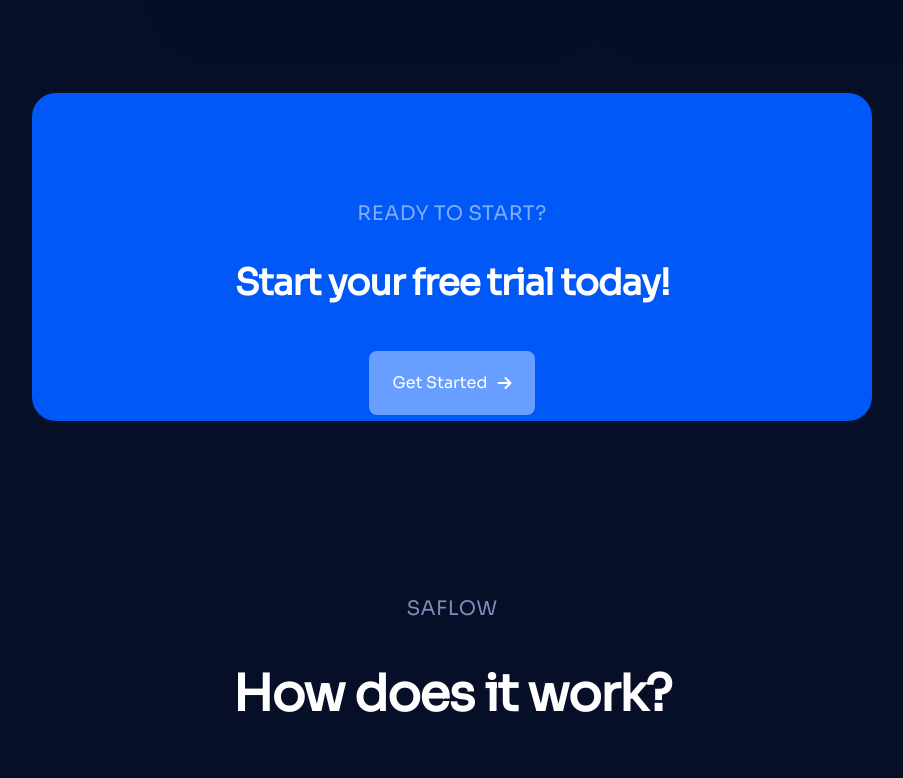
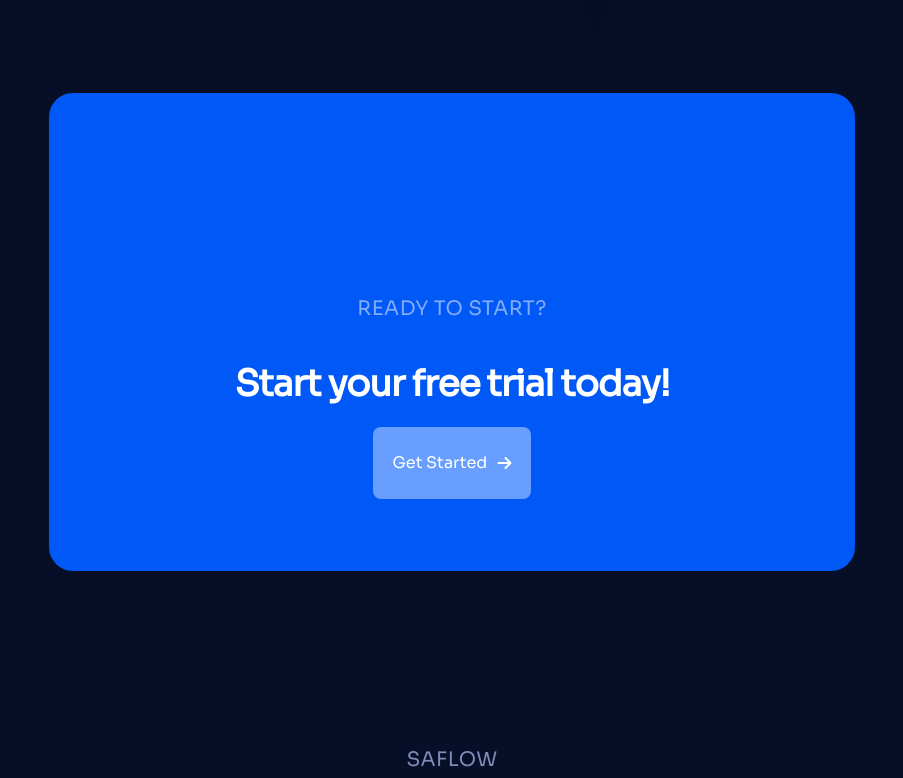
Before and after one commit to StasiS-web/Safia-Landing-Page, a plain HTML site: page safia-website/index.html in a window 1280 px wide. Shown: the part 2368-3146 px from the top of the page, without its empty margins (188-1091 px from the left). Drawn offline with Linux system fonts and the light colour scheme; files whose address does not match are found by name.

Commit message:
position features box in the center

```diff
--- a/safia-website/index.html
+++ b/safia-website/index.html
@@ -130,6 +130,7 @@
         </div>
 
         <div class="box">
+          <div class="box-container">
             <h5 class="section-subtitle subtitle-feat">Ready to Start?</h5>
             <h3 class="feat-title">Start your free trial today!</h3>
 
@@ -137,6 +138,7 @@
               Get Started
               <i class="fa fa-arrow-right"></i>
             </button>
+          </div>
         </div>
       </section>
 
--- a/safia-website/styles/main.css
+++ b/safia-website/styles/main.css
@@ -102,6 +102,7 @@ body.light-theme{
 .section-subtitle{
   font-weight: 500;
   font-size: 20px;
+  gap: 8px;
   color: var(--clr-cool-gray);
   letter-spacing: 0.02em;
   text-transform: uppercase;
@@ -272,48 +273,51 @@ hr{
 }
 
 #features .box{
-  align-items: center;
-  width: 840px;
-  height: 328px;
-  margin: 0 auto;
-  margin-top: 96px;
-  padding: 72px 110px;
+  display: flex;
   justify-content: center;
   align-items: center;
+  margin: 0 auto;
+  width: 70%;
+  margin-top: 96px;
+  border-radius: 24px;
+  padding: 72px 100px;
+  background-color: var(--clr-blue);
+}
+
+
+#features .box .box-container{
+  margin-top: 96px;
   border-radius: 24px;
   background-color: var(--clr-blue);
 }
 
-#features .box .subtitle-feat{
+#features .box .box-container .subtitle-feat{
   font-weight: 500;
   font-size: 20px;
-  line-height: 32px;
   letter-spacing: 0.02em;
   color: var(--crl-white);
   opacity: 0.5;
 }
 
-#features .box .feat-title{
+#features .box .box-container .feat-title{
   font-weight: 600;
   font-size: 36px;
-  line-height: 40px;
   text-align: center;
   letter-spacing: -0.03em;
 }
 
-#features .box .trial-btn{
+#features .box .box-container .trial-btn{
   display: flex;
   align-items: center;
   justify-content: center;
   margin: 0 auto;
-  padding: 20px 24px;
+  padding: 24px 20px;
   gap: 10px;
   border-radius: 8px;
   background-color: var(--cornflower-blue);
-  margin-top: 32px;
 }
 
-#features .box .trial-btn:hover{
+#features .box .box-container .trial-btn:hover{
   color: var(--cornflower-blue);
   background-color: var(--crl-white);
 }
@@ -360,6 +364,9 @@ hr{
 }
 
 /*=============== PRICING ===============*/
+#pricing{
+  padding: 70px 64px;
+}
 
 
 /*=============== FOOTER ===============*/
```
Lines whose indentation alone changed are shown as unchanged.
